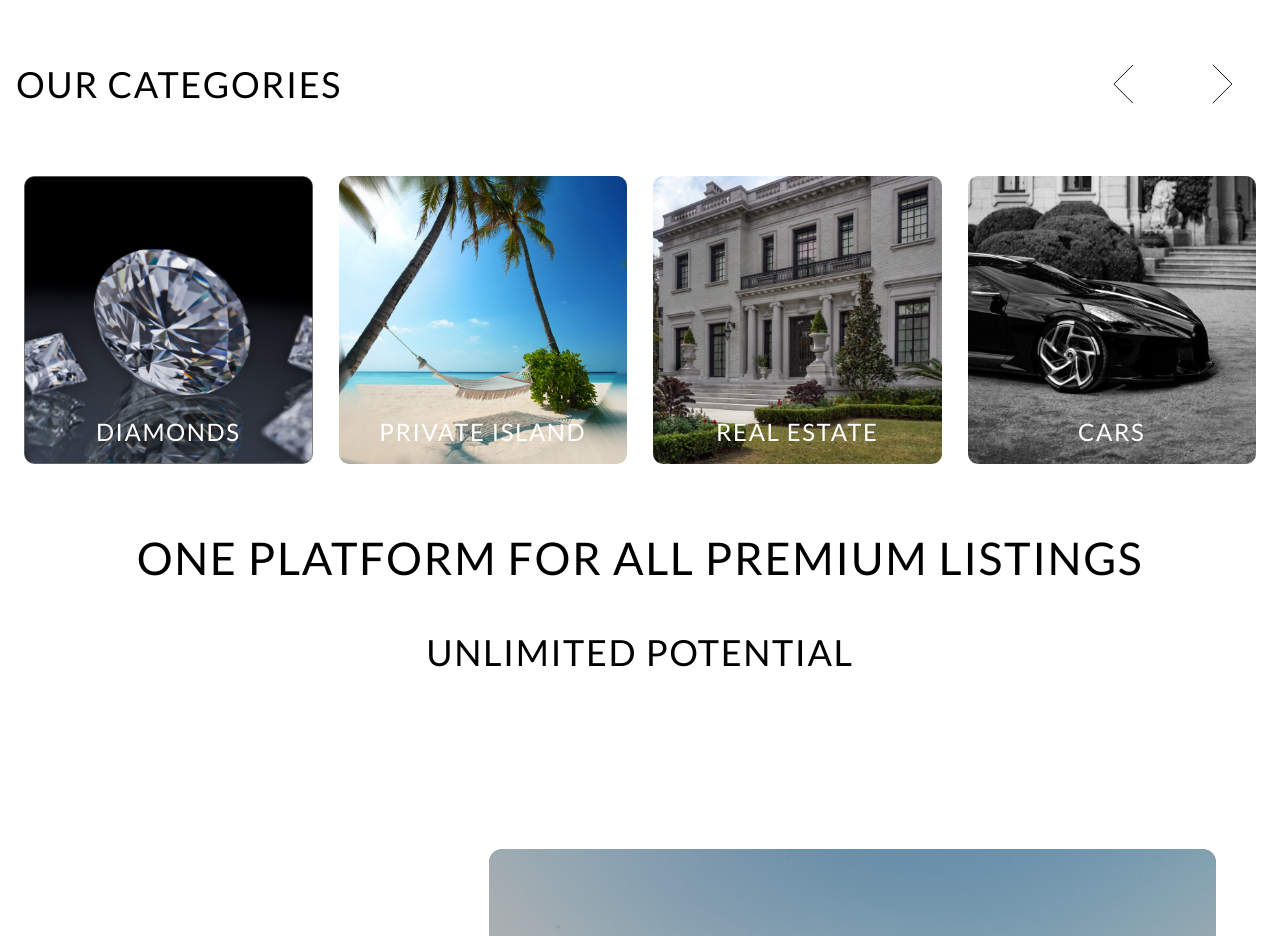
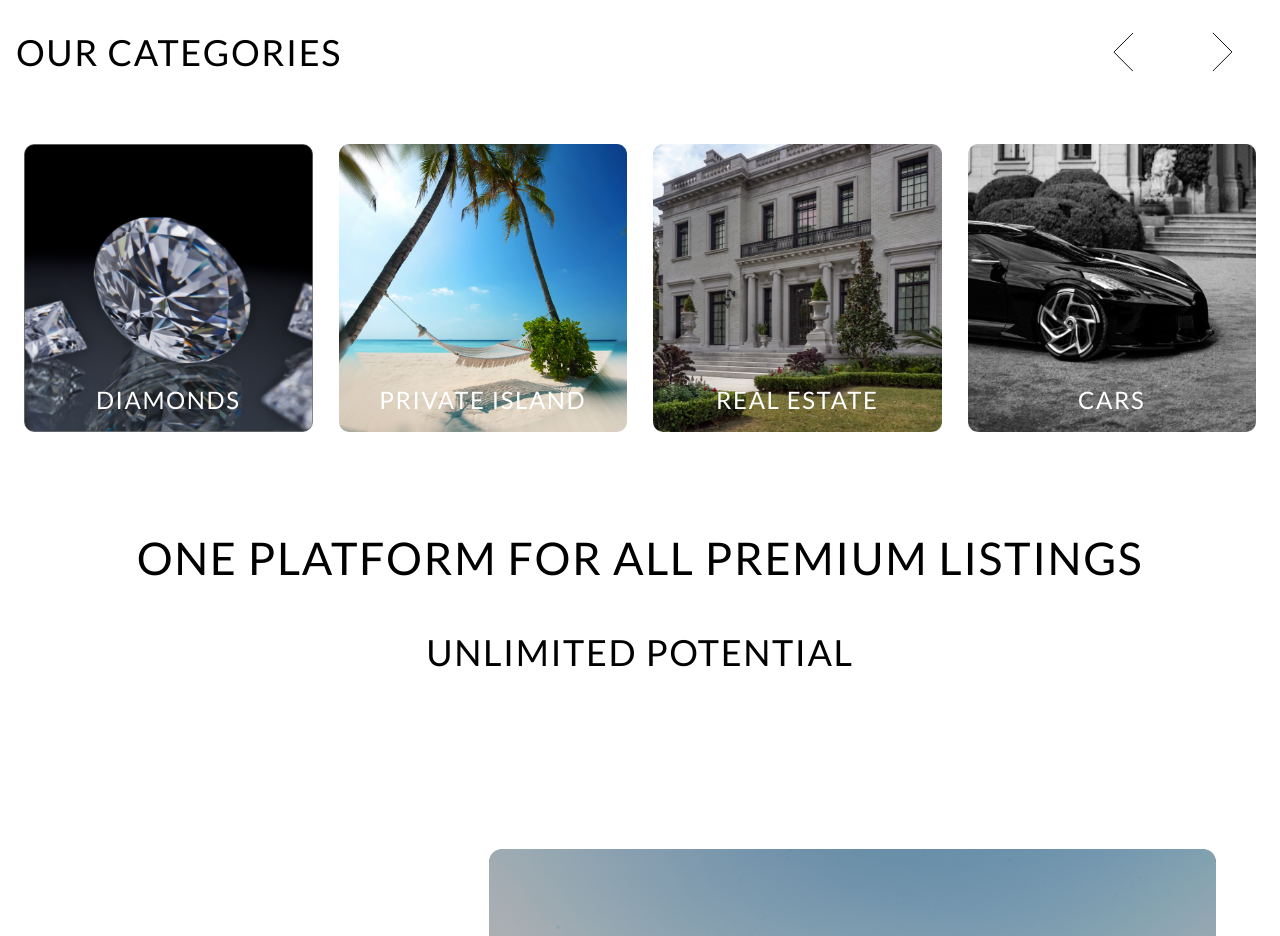
Before and after one commit to HisamNasir/zimo-pro-contact, a Next.js app: page / in a window 1280 px wide. Shown: the part 1680-2616 px from the top of the page. Built offline with nearby package versions, Linux system fonts and the light colour scheme; no server answers.

Commit message:
Update page.jsx

```diff
--- a/pages/page_three/page.jsx
+++ b/pages/page_three/page.jsx
@@ -27,7 +27,7 @@ const PageThree = () => {
   return (
     <div className="h-screen page" data-aos="fade-up" data-aos-once="false">
       <div className="h-full relative flex flex-col justify-center tracking-widest">
-        <div className='absolute top-40 lg:top-28 xl:top-32 w-full'>
+        <div className='absolute top-40 lg:top-24 w-full'>
           <div className="flex items-center relative">
             <div className="p-4 text-base md:text-2xl lg:text-3xl xl:text-4xl">our categories</div>
             <div className="p-4 absolute right-0 gap-2 sm:gap-4 flex justify-between">
@@ -40,7 +40,7 @@ const PageThree = () => {
             </div>
           </div>
         </div>
-        <div className='p-2 sm:p-4 absolute w-full'>
+        <div className='px-2 sm:px-4 absolute -translate-y-8 w-full'>
           <Swiper
             slidesPerView={1}
             spaceBetween={10}
```
